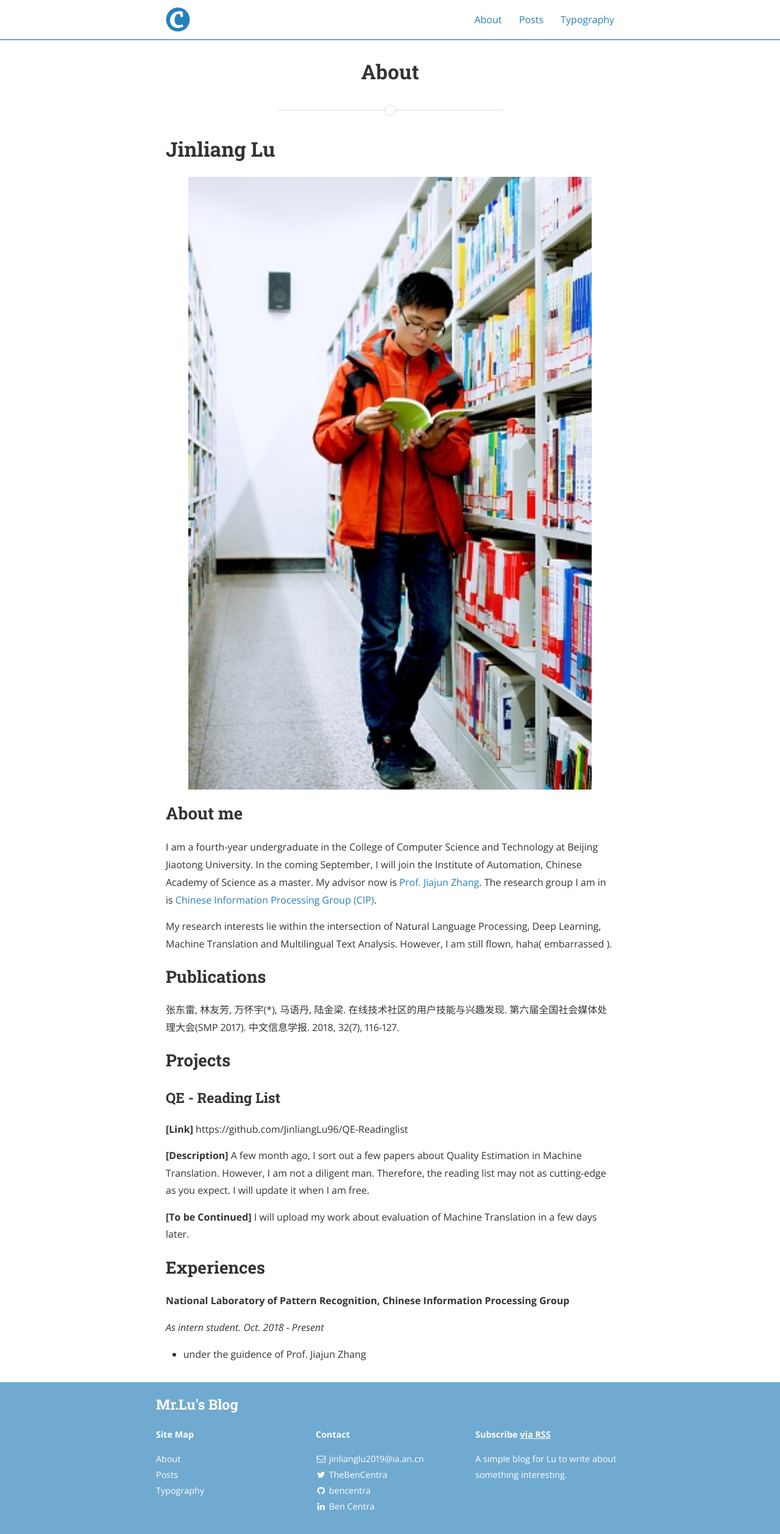
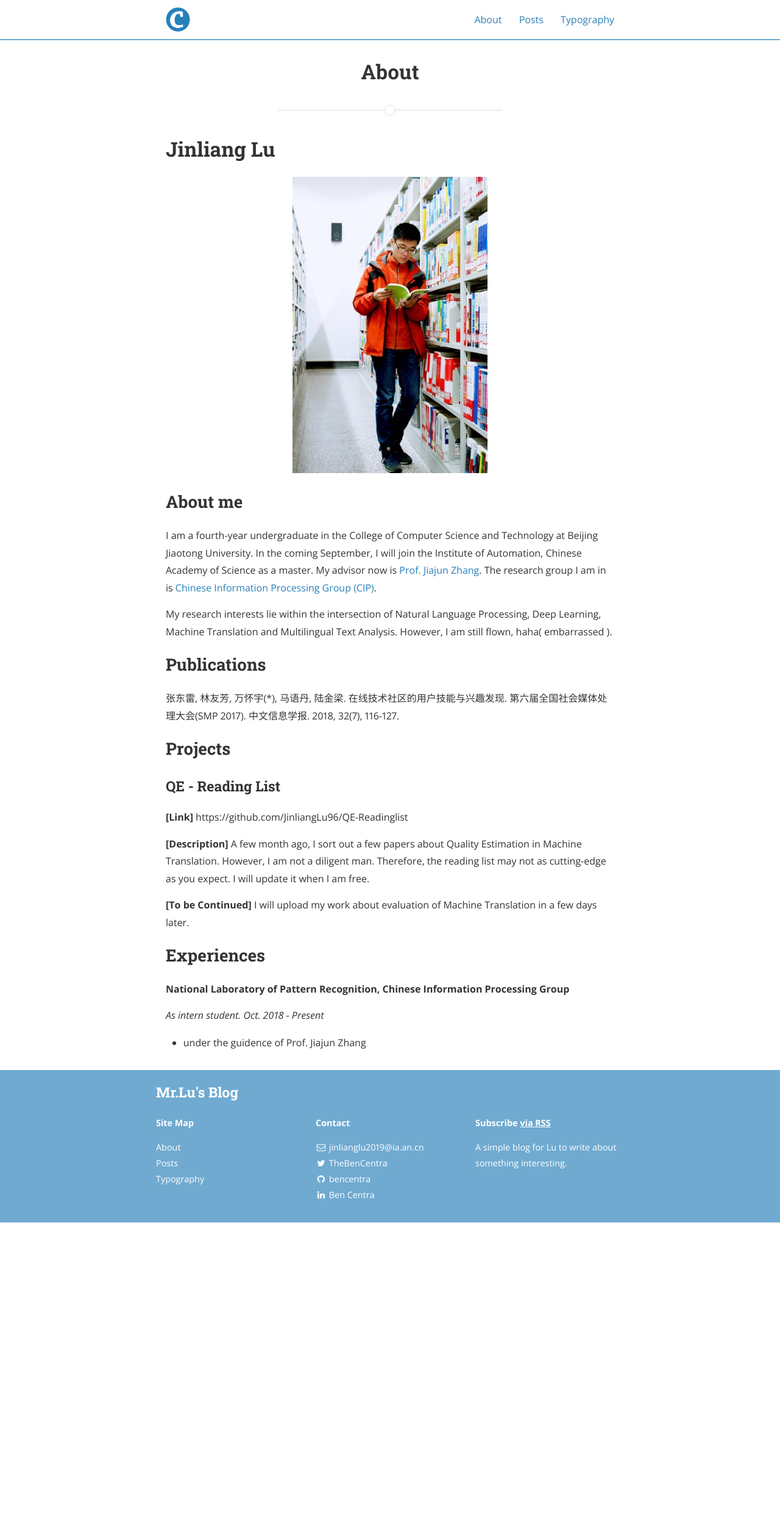
Before and after one commit to JinliangLu96/JinliangLu96.github.io, a Jekyll site: the page built from about.md, in a window 1280 px wide. Shown: the whole page at 61% size. Built offline with Jekyll 4.4.1, drawn with Linux system fonts in a browser that asks for light colours; nearby versions of some CDN libraries; after the commit the page ends 2005 px from its top, so only the background shows below that.

Commit message:
Update about.md

```diff
--- a/about.md
+++ b/about.md
@@ -6,7 +6,7 @@ permalink: /about/
 
 # **Jinliang Lu**
 
-<img src="/assets/Jinliang.jpg" style="zoom:50%">
+<img src="{{ site.baseurl }}/assets/Jinliang.jpg" title="Profile Picture" class="profile">
 
 ## About me
 
```
